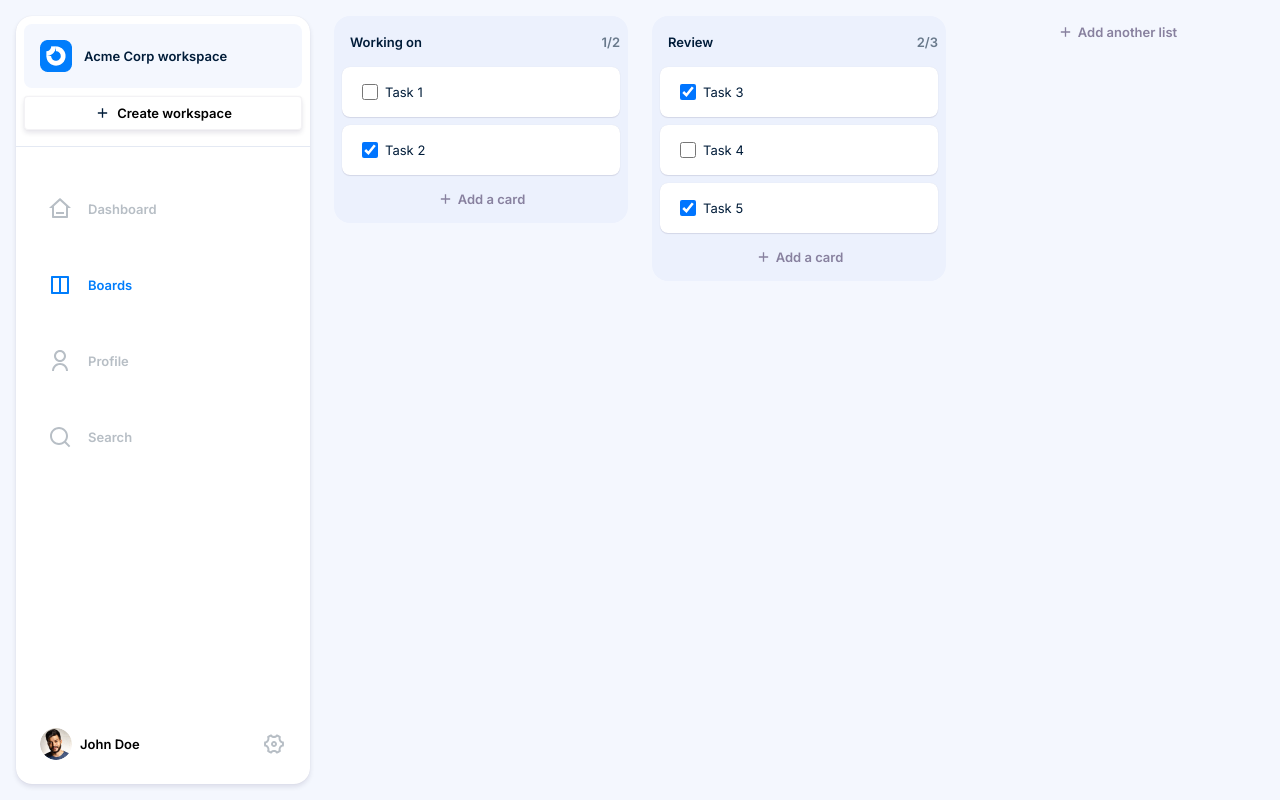
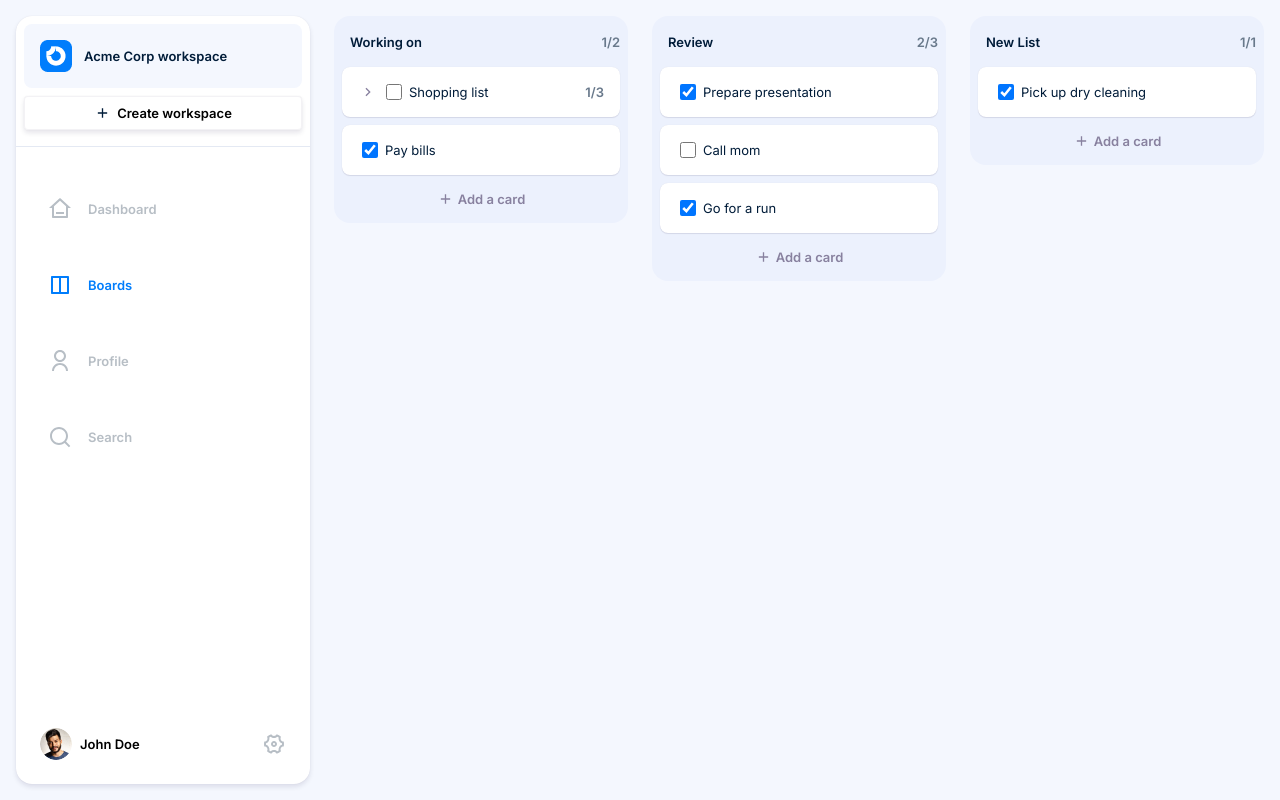
Before and after one commit to witoldmetel/Storydoc-interview, a React (Vite) app: page / in a window 1280 px wide. Built offline with nearby package versions, Linux system fonts and the light colour scheme.

Commit message:
WIP: DnD for lists and tasks Part 2

```diff
--- a/src/core/components/List/ListsContainer/ListsContainer.tsx
+++ b/src/core/components/List/ListsContainer/ListsContainer.tsx
@@ -4,6 +4,7 @@ import {
   closestCenter,
   DndContext,
   DragEndEvent,
+  DragOverEvent,
   DragOverlay,
   DragStartEvent,
   PointerSensor,
@@ -13,7 +14,8 @@ import {
 import { arrayMove, horizontalListSortingStrategy, SortableContext } from '@dnd-kit/sortable';
 
 import { reorderLists, selectListsFromActiveBoard } from '../../../store/slices/listSlice';
-import { AppDispatch } from '../../../store/store';
+import { reorderTasks } from '../../../store/slices/taskSlice';
+import { AppDispatch, useAppSelector } from '../../../store/store';
 import { DRAGGABLE_TYPE, ListType, TaskType } from '../../../store/types';
 import { SortableItem } from '../../SortableItem/SortableItem';
 import { TaskItem } from '../../Task';
@@ -22,6 +24,8 @@ import { ListItem } from '../ListItem/ListItem';
 export const ListsContainer = () => {
   const dispatch = useDispatch<AppDispatch>();
   const lists = useSelector(selectListsFromActiveBoard);
+  const tasks = useAppSelector((state) => state.task);
+
   const sensors = useSensors(
     useSensor(PointerSensor, {
       activationConstraint: {
@@ -41,6 +45,41 @@ export const ListsContainer = () => {
 
     if (event.active.data.current?.type === DRAGGABLE_TYPE.TASK) {
       setActiveTask(event.active.data.current?.additionalData);
+    }
+  };
+
+  const onDragOver = (event: DragOverEvent) => {
+    const { active, over } = event;
+    if (!over) return;
+
+    const activeId = active.id;
+    const overId = over.id;
+
+    if (activeId === overId) return;
+
+    const isActiveTask = active.data.current?.type === DRAGGABLE_TYPE.TASK;
+    const isOverTask = over.data.current?.type === DRAGGABLE_TYPE.TASK;
+    // const isOverList = over.data.current?.type === DRAGGABLE_TYPE.LIST;
+
+    if (!isActiveTask) {
+      return;
+    } else {
+      const oldIndex = tasks.findIndex((task) => task.id === activeId);
+
+      if (isOverTask) {
+        const newIndex = tasks.findIndex((task) => task.id === overId);
+        const newOrder = arrayMove(tasks, oldIndex, newIndex);
+
+        dispatch(reorderTasks(newOrder));
+      }
+
+      // if (isOverList) {
+      //   tasks[oldIndex].list = overId as string;
+
+      //   const newOrder = arrayMove(tasks, oldIndex, oldIndex);
+
+      //   dispatch(reorderTasks(newOrder));
+      // }
     }
   };
 
@@ -65,6 +104,7 @@ export const ListsContainer = () => {
       sensors={sensors}
       collisionDetection={closestCenter}
       onDragStart={onDragStart}
+      onDragOver={onDragOver}
       onDragEnd={onDragEnd}
     >
       <SortableContext items={lists} strategy={horizontalListSortingStrategy}>
--- a/src/core/components/Task/TaskItem/TaskItem.scss
+++ b/src/core/components/Task/TaskItem/TaskItem.scss
@@ -56,4 +56,5 @@
   grid-auto-rows: max-content;
   grid-gap: 8px;
   padding-left: 16px;
+  margin-top: 8px;
 }
--- a/src/core/components/Task/TaskItem/TaskItem.tsx
+++ b/src/core/components/Task/TaskItem/TaskItem.tsx
@@ -91,16 +91,14 @@ export const TaskItem = forwardRef<HTMLInputElement, TaskItemProps>(({ item, isD
         </div>
 
         {hovered ? <ActionButtons onEditClick={() => setEditMode(true)} onDeleteClick={deleteTaskHandler} /> : null}
-        {!isHovering && !editMode && subtasksCount !== 0 ? (
+        {!isHovering && !editMode && subtasksCount !== 0 && taskItem ? (
           <p className="subtasks-counter">{`${checkedSubtasksCount}/${subtasksCount}`}</p>
         ) : null}
       </div>
 
       {openDropdown && taskItem ? (
-        <>
-          <div className="subtasks-container">
-            {item.subtasks.length ? item.subtasks.map((subtask) => <TaskItem key={subtask.id} item={subtask} />) : null}
-          </div>
+        <div className="subtasks-container">
+          {item.subtasks.length ? item.subtasks.map((subtask) => <TaskItem key={subtask.id} item={subtask} />) : null}
           <TaskCreator
             placeholder="Add a subtask"
             taskConfirmHandler={(subtaskName) => {
@@ -114,7 +112,7 @@ export const TaskItem = forwardRef<HTMLInputElement, TaskItemProps>(({ item, isD
               );
             }}
           />
-        </>
+        </div>
       ) : null}
     </>
   );
--- a/src/core/store/constants.ts
+++ b/src/core/store/constants.ts
@@ -1,10 +1,10 @@
 import Images from '../../assets/images';
 
 export const initialBoardState = {
-  activeBoardId: '10',
+  activeBoardId: 'activeBoardId_10',
   boards: [
     {
-      id: '10',
+      id: 'activeBoardId_10',
       name: 'Acme Corp workspace',
       initials: 'A',
       logo: Images.PredefinedLogo,
@@ -15,65 +15,101 @@ export const initialBoardState = {
 
 export const initialListState = [
   {
-    id: '10',
+    id: 'listId_10',
     name: 'Working on',
-    boardId: '10',
+    boardId: 'activeBoardId_10',
     tasksIncluded: [
-      { id: '10', checked: false },
-      { id: '11', checked: true },
+      { id: 'taskId_10', checked: false },
+      { id: 'taskId_11', checked: true },
     ],
   },
   {
-    id: '11',
+    id: 'listId_11',
     name: 'Review',
-    boardId: '10',
+    boardId: 'activeBoardId_10',
     tasksIncluded: [
-      { id: '12', checked: true },
-      { id: '13', checked: false },
-      { id: '14', checked: true },
+      { id: 'taskId_12', checked: true },
+      { id: 'taskId_13', checked: false },
+      { id: 'taskId_14', checked: true },
     ],
+  },
+  {
+    id: 'listId_12',
+    name: 'New List',
+    boardId: 'activeBoardId_10',
+    tasksIncluded: [{ id: 'taskId_15', checked: true }],
   },
 ];
 
 export const initialTaskState = [
   {
-    id: '10',
-    name: 'Task 1',
+    id: 'taskId_10',
+    name: 'Shopping list',
     checked: false,
-    boardId: '10',
-    listId: '10',
+    boardId: 'activeBoardId_10',
+    listId: 'listId_10',
+    subtasks: [
+      {
+        id: 'subtaskId_1',
+        taskId: 'taskId_10',
+        name: 'Buy milk',
+        checked: false,
+        boardId: 'activeBoardId_10',
+      },
+      {
+        id: 'subtaskId_2',
+        taskId: 'taskId_10',
+        name: 'Get eggs',
+        checked: true,
+        boardId: 'activeBoardId_10',
+      },
+      {
+        id: 'subtaskId_3',
+        taskId: 'taskId_10',
+        name: 'Purchase bread',
+        checked: false,
+        boardId: 'activeBoardId_10',
+      },
+    ],
+  },
+  {
+    id: 'taskId_11',
+    name: 'Pay bills',
+    checked: true,
+    boardId: 'activeBoardId_10',
+    listId: 'listId_10',
     subtasks: [],
   },
   {
-    id: '11',
-    name: 'Task 2',
+    id: 'taskId_12',
+    name: 'Prepare presentation',
     checked: true,
-    boardId: '10',
-    listId: '10',
+    boardId: 'activeBoardId_10',
+    listId: 'listId_11',
     subtasks: [],
   },
   {
-    id: '12',
-    name: 'Task 3',
-    checked: true,
-    boardId: '10',
-    listId: '11',
+    id: 'taskId_13',
+    name: 'Call mom',
+    checked: false,
+    boardId: 'activeBoardId_10',
+    listId: 'listId_11',
     subtasks: [],
   },
   {
-    id: '13',
-    name: 'Task 4',
-    checked: false,
-    boardId: '10',
-    listId: '11',
+    id: 'taskId_14',
+    name: 'Go for a run',
+    checked: true,
+    boardId: 'activeBoardId_10',
+    listId: 'listId_11',
     subtasks: [],
   },
   {
-    id: '14',
-    name: 'Task 5',
+    id: 'taskId_15',
+    name: 'Pick up dry cleaning',
     checked: true,
-    boardId: '10',
-    listId: '11',
+    boardId: 'activeBoardId_10',
+    listId: 'listId_12',
     subtasks: [],
   },
 ];
```
Also changed, not shown: src/core/components/Task/EditableTaskItem/EditableTaskItem.tsx (+0 -19 lines).
